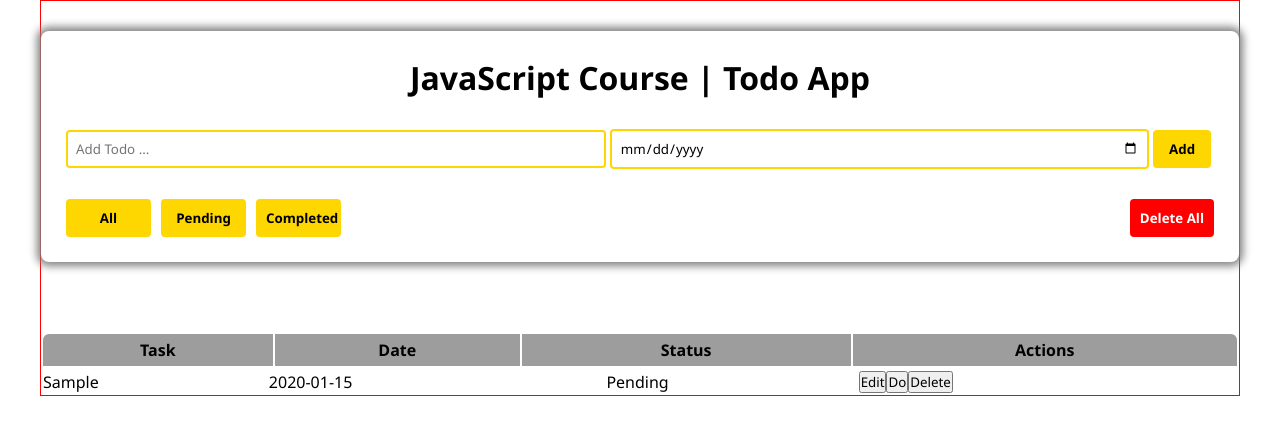
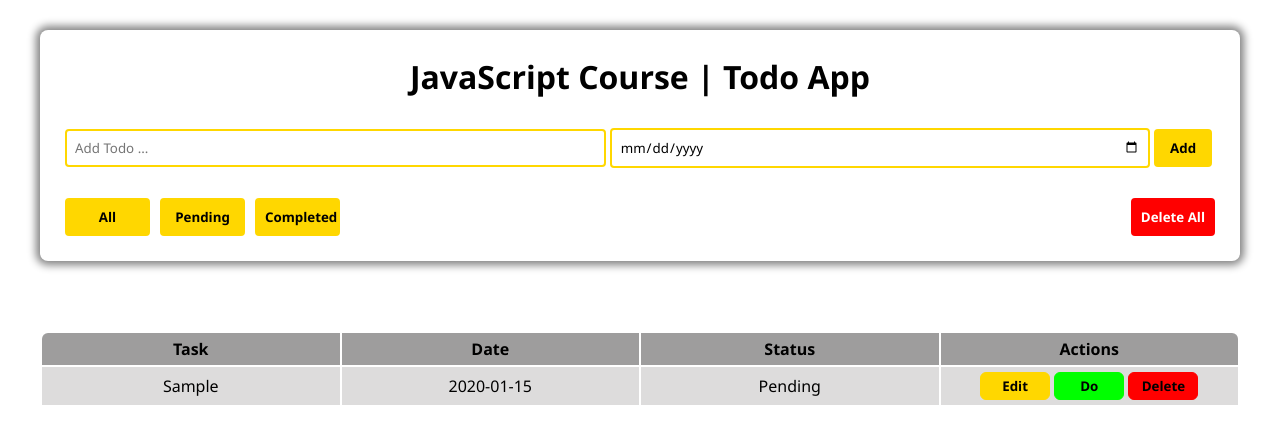
Before and after one commit to amir-njr/Todo-App, a plain HTML site: page index.html in a window 1280 px wide. Both pictures are taken after typing "Sample", "2020-01-15" into the empty fields and a click on the button "Add". Drawn offline with Linux system fonts and the light colour scheme.

Commit message:
Complet Delete Handler

```diff
--- a/css/style.css
+++ b/css/style.css
@@ -7,7 +7,6 @@
 body {
   max-width: 1200px;
   margin: auto;
-  border: 1px solid red;
 }
 header {
   margin-top: 30px;
@@ -71,7 +70,8 @@ header button {
   justify-content: center;
   align-items: center;
 }
-#tb,#tbody {
+#tb,
+#tbody {
   width: 100%;
 }
 th {
@@ -84,12 +84,33 @@ th {
 #th_2 {
   border-radius: 0 6px 0 0;
 }
-
-/* Custom Class */
-.trStyle {
+#tbody {
+  border: 1px solid red;
   background: rgb(221, 220, 220);
+}
+#tbody td {
   text-align: center;
+  padding: 5px 0;
+  width: 100px;
 }
-.trStyle td {
-  padding: 5px 0;
+#edit,
+#do,
+#delete {
+  padding: 4px;
+  border-radius: 6px;
+  font-weight: bold;
+  cursor: pointer;
+  width: 70px;
 }
+#edit {
+  background: gold;
+  border: 1px solid gold;
+}
+#do {
+  background: lime;
+  border: 1px solid lime;
+}
+#delete {
+  background: red;
+  border: 1px solid red;
+}
--- a/index.html
+++ b/index.html
@@ -23,15 +23,15 @@
       </div>
       <div id="footer">
         <div id="filters">
-          <button>All</button><button>Pending</button><button>Completed</button>
+          <button>All</button
+          ><button data-pending="pending" id="pending-filter">Pending</button
+          ><button data-compeleted="compeleted" id="completed-filter">Completed</button>
         </div>
         <button id="deleteAllTodo">Delete All</button>
       </div>
     </header>
 
-    <div id="alertMessage">
-
-    </div>
+    <div id="alertMessage"></div>
 
     <main id="main">
       <table id="tb">
@@ -41,10 +41,7 @@
           <th>Status</th>
           <th id="th_2">Actions</th>
         </tr>
-      <table id="tbody">
-        <tbody >
-
-        </tbody>
+        <tbody id="tbody"></tbody>
       </table>
     </main>
     <script src="./js/js.js"></script>
--- a/js/js.js
+++ b/js/js.js
@@ -3,8 +3,12 @@ const taskTodo = document.querySelector("#taskTodo");
 const dateTodo = document.querySelector("#dateTodo");
 const alertBox = document.querySelector("#alertMessage");
 const table = document.querySelector("#tbody");
+const deleteAllTodo = document.querySelector("#deleteAllTodo");
 
-const todos = JSON.parse(localStorage.getItem("todos")) || [];
+const pending = document.querySelector("#pending-filter");
+const completed = document.querySelector("#completed-filter");
+
+let todos = JSON.parse(localStorage.getItem("todos")) || [];
 
 function addTodoHandler() {
   const todo = {
@@ -15,7 +19,6 @@ function addTodoHandler() {
   };
 
   if (todo.taskName) {
-    table.innerHTML = "";
     todos.push(todo);
     taskTodo.value = "";
     dateTodo.value = "";
@@ -24,9 +27,11 @@ function addTodoHandler() {
     showAlert("Task Successfuly", "success");
   } else {
     showAlert("Task Faild", "error");
-    // showTask()
+    showTask();
   }
 }
+addTodo.addEventListener("click", addTodoHandler);
+
 function saveToLocalStorage() {
   localStorage.setItem("todos", JSON.stringify(todos));
 }
@@ -48,7 +53,8 @@ function generateId() {
   ).toString();
 }
 function showTask() {
-  console.log(table);
+  table.innerHTML = "";
+
   if (todos.length) {
     todos.forEach((todo) => {
       table.innerHTML += `
@@ -56,12 +62,45 @@ function showTask() {
       <td>${todo.taskName}</td>
       <td>${todo.dateTask ? todo.dateTask : "No Date"}</td>
       <td>${todo.completed ? "Completed" : "Pending"}</td>
-      <td><button>Edit</button><button>Do</button><button>Delete</button></td>
+      <td>
+        <button id="edit">Edit</button>
+        <button id="do">Do</button>
+        <button id="delete">Delete</button>
+      </td>
       </tr>
       `;
     });
   } else {
-    table.innerHTML = "<tr><td>Not Found Task</td></tr>";
+    table.innerHTML = "<tr><td colspan='4'>Not Found Task</td></tr>";
   }
 }
-addTodo.addEventListener("click", addTodoHandler);
+// function filterTask(e) {
+//   const todos = JSON.parse(localStorage.getItem("todos")) || [];
+//   const resultFilter = [];
+//   if (e.target.dataset.pending === "pending") {
+//     todos.forEach((todo) => {
+//       todo.completed === false ? todo.style.display = "": null
+//     });
+
+//   } else if (e.target.dataset.pending === "compeleted") {
+//     todos.forEach((todo) => {
+//       return todo.completed === true;
+//     });
+//   }
+// }
+
+// pending.addEventListener("click", filterTask);
+// completed.addEventListener("click", filterTask);
+
+function deleteAllHandler() {
+  if (todos.length) {
+    todos = [];
+    saveToLocalStorage();
+    showTask()
+    showAlert("All Todos Cleared Successfuly ", "success");
+  } else {
+    showAlert("No Todos to Clear", "error");
+  }
+  localStorage.clear("todos");
+}
+deleteAllTodo.addEventListener("click", deleteAllHandler);
```
